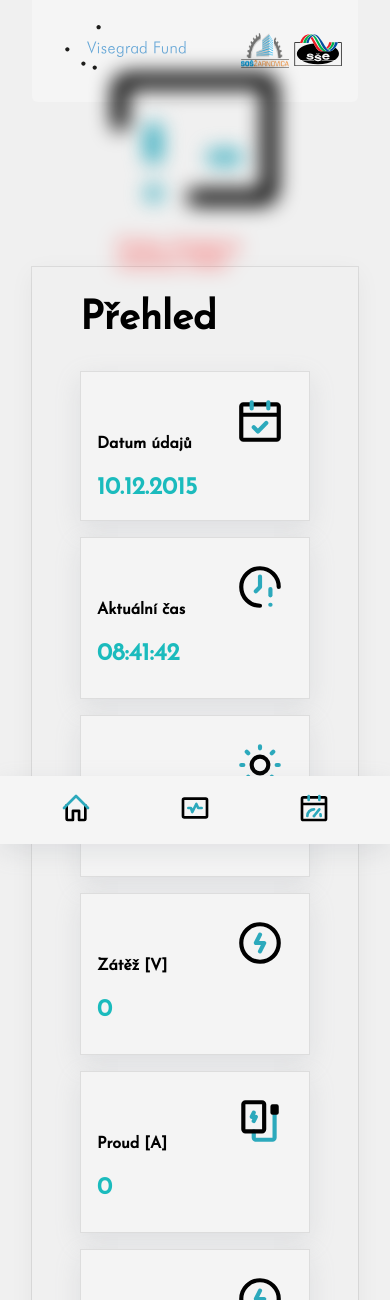
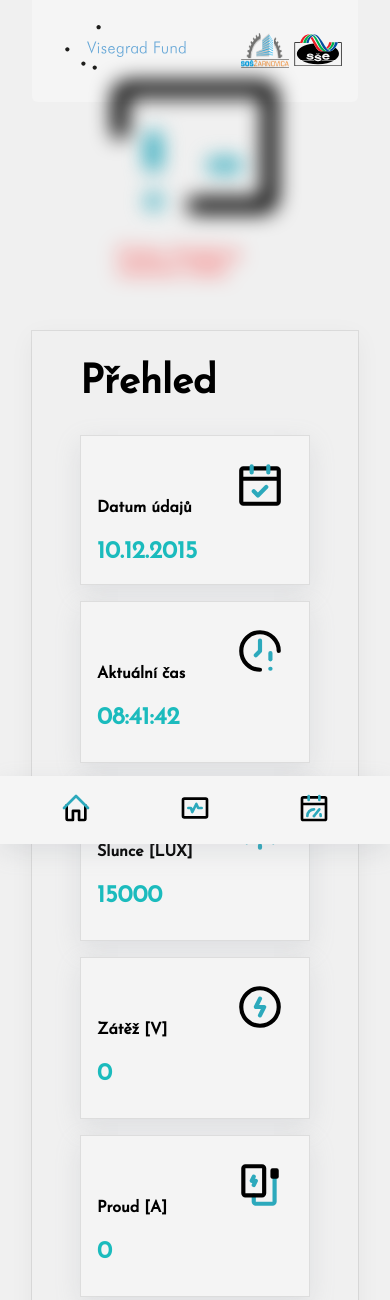
Before and after one commit to AmaneDev/fve_v4mobility_rpiWebserver, a PHP site: page / in a window 390 px wide. Shown: the top 1300 px of the page. Run offline with PHP 8.4, Linux system fonts and the light colour scheme; data comes from the database, SQL or seed files in the repository; both versions use the stored data as it was after the commit; data that the repository does not hold is empty.

Commit message:
uprava CSS pro homepage

```diff
--- a/style.css
+++ b/style.css
@@ -459,7 +459,7 @@ td{
     }
     .statsRight{
         min-width: 100%;
-        padding: 2rem;
+        padding: 10rem 2rem 2rem 2rem;
     }
     .statsTable{
         padding: 1.5rem 1rem 1rem 1rem;
@@ -471,7 +471,7 @@ td{
         /*margin: 15rem 0 -10rem 0;*/
         position: absolute;
         width: 40%;
-        top: 50%;
+        top: 430px;
         left: 50%;
         transform: translate(-50%, -100%);
     }
```
Also changed, not shown: sensordata.db.
